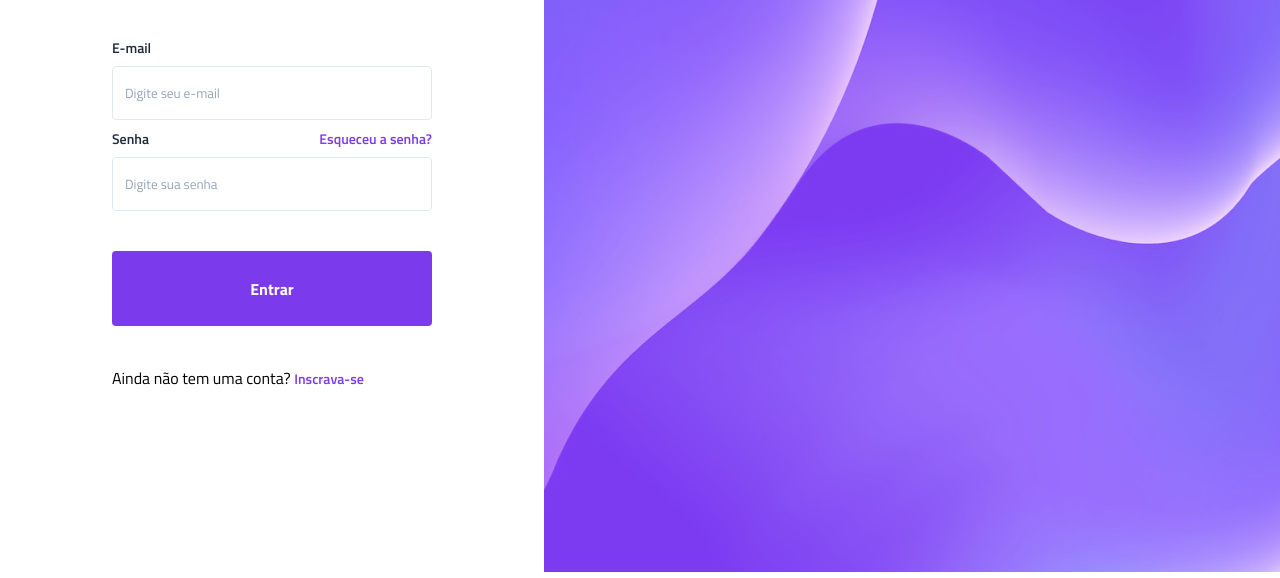
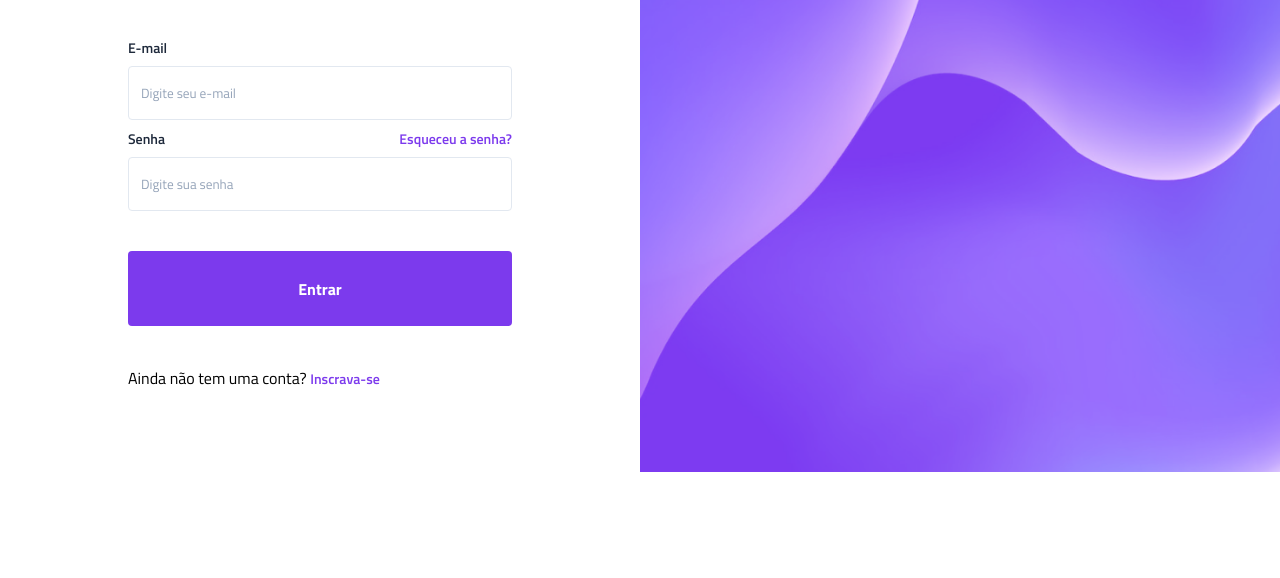
Before and after one commit to juliamirante08/projeto-vertigo, a plain HTML site: page index.html in a window 1280 px wide. Shown: the part 328-906 px from the top of the page. After the commit the page ends 800 px from the top, so only its background shows below. Drawn offline with Linux system fonts and the light colour scheme.

Commit message:
projeto finalizado

```diff
--- a/stlye.css
+++ b/stlye.css
@@ -127,7 +127,9 @@ main {
 @media(min-width: 1000px) {
     body {
         display: flex;
+        height: 100vh;
     }
+
     header {
         background: none;
         justify-content: flex-start;
@@ -157,6 +159,12 @@ main {
         width: 100%;
     }
 
+    .bg-dasktop img {
+        width: 100%;
+        height: 100%;
+        display: block;
+    }
+
     .descricao h1 {
         font-size: 2.25rem;
     }
```
